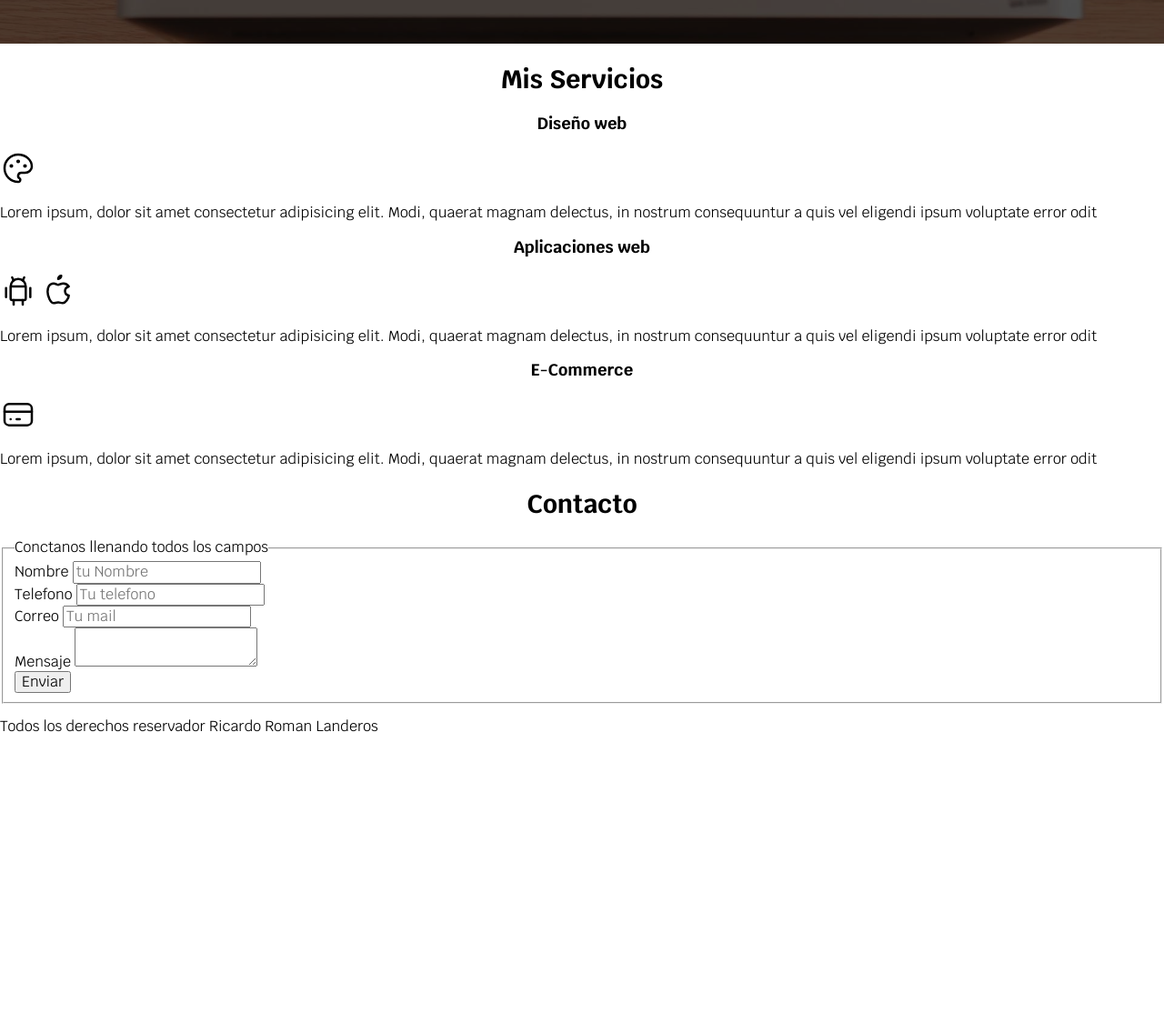
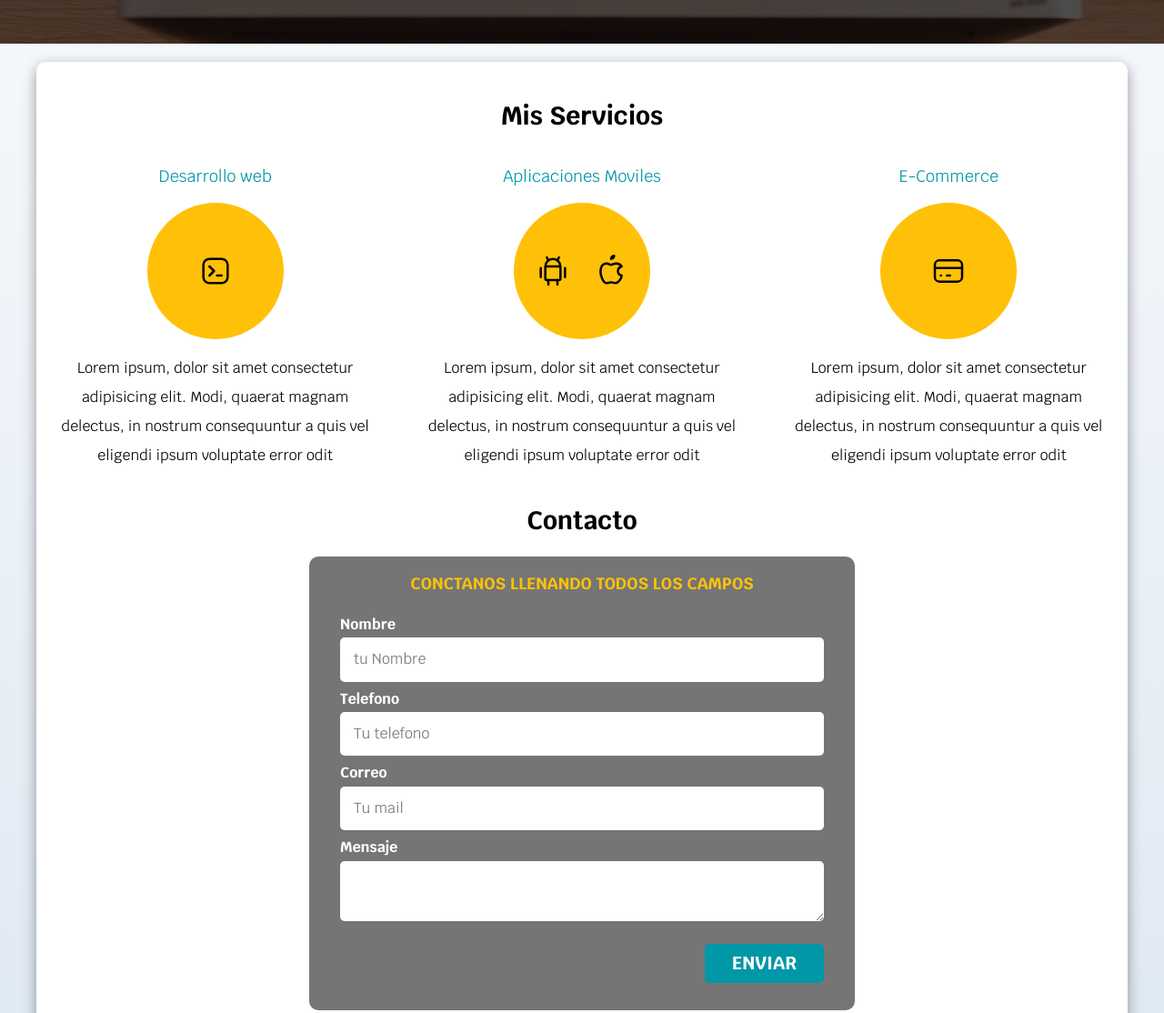
Before and after one commit to geeklagunero/portafolio-freelance, a plain HTML site: page index.html in a window 1280 px wide. Shown: the part 540-1654 px from the top of the page at 91% size. Before the commit the page ends 1364 px from the top, so only its background shows below. Drawn offline with Linux system fonts and the light colour scheme.

```diff
--- a/css/style.css
+++ b/css/style.css
@@ -22,6 +22,27 @@ html {
 body {
     font-size: 16px;
     font-family: 'Krub', sans-serif;
+    background-image: linear-gradient(to top, #dfe9f3 0%, var(--blanco) 100%)
+}
+
+/* utilidades */
+
+.w-sm-100{
+    width: 100%;
+}
+
+@media (min-width: 768px){
+    .w-sm-100{
+        width: auto;
+    }
+}
+
+.flex {
+    display: flex;
+}
+
+.alinear-derecha {
+    justify-content: flex-end;
 }
 
 /* Titulos */
@@ -40,6 +61,15 @@ h3{
 
 h1, h2, h3 {
     text-align: center;
+}
+
+.sombra {
+    -webkit-box-shadow: 0px 5px 15px 0px rgba(92,89,92,0.6);
+    -moz-box-shadow: 0px 5px 15px 0px rgba(92,89,92,0.6);
+    box-shadow: 0px 5px 15px 0px rgba(92,89,92,0.6);
+    background-color: var(--blanco);
+    padding: 2rem;
+    border-radius: 1rem;
 }
 
 /* con esta configuracion
@@ -71,7 +101,11 @@ h1, h2, h3 {
     border-radius: .5rem;
     width: 90%;
     text-align: center;
+    border: none;
+}
 
+.boton:hover {
+    cursor: pointer;
 }
 
 @media (min-width: 768px){
@@ -115,8 +149,8 @@ h1, h2, h3 {
     /* toma todo el ancho disponible del contendor*/
     background-size: cover;
     height: 450px;
-
     position: relative;
+    margin-bottom: 2rem;
 }
 
 .contenido-hero {
@@ -143,4 +177,88 @@ h1, h2, h3 {
 .ubicacion {
     display: flex;
     align-items: flex-end;
+
 }
+
+@media (min-width: 768px) {
+    .servicios {
+        display: grid;
+        grid-template-columns: repeat(3, 1fr);
+        /* son iguales estas tres sintaxis
+        grid-template-columns: 1fr, 1fr, 1fr;
+        grid-template-columns: 33.33%, 33.33%, 33.33%;*/
+        column-gap: 5rem;
+    }
+}
+
+.servicio {
+    display: flex;
+    flex-direction: column;
+    align-items: center;
+
+}
+
+.servicio h3 {
+    color: var(--secundario);
+    font-weight: normal;
+}
+
+.servicio p {
+    line-height: 2;
+    text-align: center;
+}
+
+.servicio .iconos{
+    height: 15rem;
+    width: 15rem;
+    background-color: var(--primario);
+    border-radius: 50%;
+    display: flex;
+    justify-content: space-evenly;
+    align-items: center;
+}
+
+.formulario {
+    background-color: var(--gris);
+    width: min(60rem, 100%); /*funcion que hace que un elemento se vea de diferentes tamaño dependiendo la pantalla en que se vea*/
+    margin: 0 auto; /*se usa para centrar elementos si no estan en flex*/
+    padding: 2rem;
+    border-radius: 1rem;
+
+
+}
+
+.formulario fieldset {
+    border: none;
+}
+
+.formulario legend {
+    text-align: center;
+    font-size: 1.8rem;
+    text-transform: uppercase;
+    font-weight: 700;
+    margin-bottom: 2rem;
+    color: var(--primario);
+}
+
+.campos {
+
+}
+
+.campo {
+ margin-bottom: 1rem;
+}
+
+.campo label {
+ color: var(--blanco);
+ font-weight: bold;
+ margin-bottom: .5rem;
+ display: block;
+}
+
+.input-text {
+    width: 100%;
+    border: none;
+    padding: 1.5rem;
+    border-radius: .5rem;
+}
--- a/index.html
+++ b/index.html
@@ -29,7 +29,7 @@
 
     <section class="hero">
         <div class="contenido-hero">
-            <h2>Diseño y desarrollo web Freelancer</h2>
+            <h2>Desarrollo web y apps Freelancer</h2>
             <div class="ubicacion">
                 <p><svg xmlns="http://www.w3.org/2000/svg" class="icon icon-tabler icon-tabler-map-pin" width="88" height="88" viewBox="0 0 24 24" stroke-width="1.5" stroke="#FFC071" fill="none" stroke-linecap="round" stroke-linejoin="round">
                     <path stroke="none" d="M0 0h24v24H0z" fill="none"/>
@@ -43,22 +43,25 @@
     </section>
 
 
-    <main>
+    <main class="contenedor sombra">
         <h2>Mis Servicios</h2>
-
-        <section>
-            <h3>Diseño web</h3>
-                <svg xmlns="http://www.w3.org/2000/svg" class="icon icon-tabler icon-tabler-palette" width="40" height="40" viewBox="0 0 24 24" stroke-width="1.5" stroke="#000000" fill="none" stroke-linecap="round" stroke-linejoin="round">
+        <div class="servicios">
+            <section class="servicio">
+                <h3>Desarrollo web</h3>
+                <div class="iconos">
+                    <svg xmlns="http://www.w3.org/2000/svg" class="icon icon-tabler icon-tabler-brand-tabler" width="40" height="40" viewBox="0 0 24 24" stroke-width="1.5" stroke="#000000" fill="none" stroke-linecap="round" stroke-linejoin="round">
                         <path stroke="none" d="M0 0h24v24H0z" fill="none"/>
-                    <path d="M12 21a9 9 0 1 1 0 -18a9 8 0 0 1 9 8a4.5 4 0 0 1 -4.5 4h-2.5a2 2 0 0 0 -1 3.75a1.3 1.3 0 0 1 -1 2.25" />
-                    <circle cx="7.5" cy="10.5" r=".5" fill="currentColor" />
-                    <circle cx="12" cy="7.5" r=".5" fill="currentColor" />
-                    <circle cx="16.5" cy="10.5" r=".5" fill="currentColor" />
+                        <path d="M8 9l3 3l-3 3" />
+                        <line x1="13" y1="15" x2="16" y2="15" />
+                        <rect x="4" y="4" width="16" height="16" rx="4" />
                       </svg>
+                </div>
                     <p>Lorem ipsum, dolor sit amet consectetur adipisicing elit. Modi, quaerat magnam delectus, in nostrum consequuntur a quis vel eligendi ipsum voluptate error odit</p>
             </section>
-        <section>
-            <h3>Aplicaciones web</h3>
+
+            <section class="servicio">
+                <h3>Aplicaciones Moviles</h3>
+                <div class="iconos">
                     <svg xmlns="http://www.w3.org/2000/svg" class="icon icon-tabler icon-tabler-brand-android" width="40" height="40" viewBox="0 0 24 24" stroke-width="1.5" stroke="#000000" fill="none" stroke-linecap="round" stroke-linejoin="round">
                         <path stroke="none" d="M0 0h24v24H0z" fill="none"/>
                         <line x1="4" y1="10" x2="4" y2="16" />
@@ -75,11 +78,13 @@
                         <path d="M9 7c-3 0 -4 3 -4 5.5c0 3 2 7.5 4 7.5c1.088 -.046 1.679 -.5 3 -.5c1.312 0 1.5 .5 3 .5s4 -3 4 -5c-.028 -.01 -2.472 -.403 -2.5 -3c-.019 -2.17 2.416 -2.954 2.5 -3c-1.023 -1.492 -2.951 -1.963 -3.5 -2c-1.433 -.111 -2.83 1 -3.5 1c-.68 0 -1.9 -1 -3 -1z" />
                         <path d="M12 4a2 2 0 0 0 2 -2a2 2 0 0 0 -2 2" />
                     </svg>
-
+                </div>
                 <p>Lorem ipsum, dolor sit amet consectetur adipisicing elit. Modi, quaerat magnam delectus, in nostrum consequuntur a quis vel eligendi ipsum voluptate error odit</p>
             </section>
-        <section>
+
+            <section class="servicio">
                 <h3>E-Commerce</h3>
+                <div class="iconos">
                     <svg xmlns="http://www.w3.org/2000/svg" class="icon icon-tabler icon-tabler-credit-card" width="40" height="40" viewBox="0 0 24 24" stroke-width="1.5" stroke="#000000" fill="none" stroke-linecap="round" stroke-linejoin="round">
                         <path stroke="none" d="M0 0h24v24H0z" fill="none"/>
                         <rect x="3" y="5" width="18" height="14" rx="3" />
@@ -87,41 +92,44 @@
                         <line x1="7" y1="15" x2="7.01" y2="15" />
                         <line x1="11" y1="15" x2="13" y2="15" />
                     </svg>
+                </div>
                 <p>Lorem ipsum, dolor sit amet consectetur adipisicing elit. Modi, quaerat magnam delectus, in nostrum consequuntur a quis vel eligendi ipsum voluptate error odit</p>
             </section>
-    </main>
+        </div>
+
 
     <section>
         <h2>Contacto</h2>
-        <form action="">
+        <form action="" class="formulario">
             <fieldset>
                 <legend>Conctanos llenando todos los campos</legend>
-                <div>
+                <div class="campos">
+                    <div class="campo">
                         <label for="">Nombre</label>
-                    <input type="text" placeholder="tu Nombre">
+                        <input class="input-text" type="text" placeholder="tu Nombre">
                     </div>
 
-                <div>
+                    <div class="campo">
                         <label for="">Telefono</label>
-                    <input type="let" placeholder="Tu telefono">
+                        <input class="input-text" type="let" placeholder="Tu telefono">
                     </div>
 
-                <div>
+                    <div class="campo">
                         <label for="">Correo</label>
-                    <input type="email" placeholder="Tu mail">
+                        <input class="input-text" type="email" placeholder="Tu mail">
                     </div>
 
-                <div>
+                    <div class="campo">
                         <label>Mensaje</label>
-                    <textarea></textarea>
+                        <textarea class="input-text" ></textarea>
                     </div>
-
-                <div>
-                    <input type="submit" value="Enviar">
+                </div>
+                <div class="alinear-derecha flex">
+                    <input class="w-sm-100 boton" type="submit" value="Enviar">
                 </div>
             </fieldset>
         </form>
-
+    </main>
 
     </section>
 
```
Lines whose indentation alone changed are shown as unchanged.
